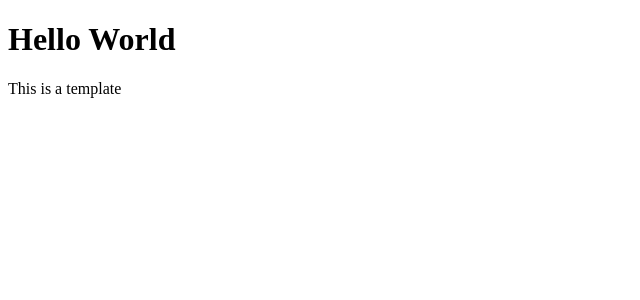
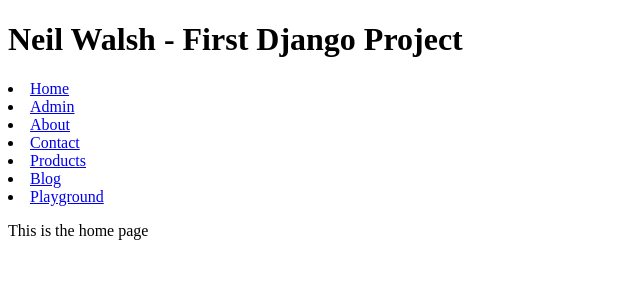
Before and after one commit to nwalsh1/django_test_env, a Django app: page / in a window 1280 px wide. Shown: the top 300 px of the page, without its empty margins (0-640 px from the left). Run offline with Django 5.2, Linux system fonts and the light colour scheme.

Commit message:
Added navbar to base.html for easier navigation

```diff
--- a/playground/urls.py
+++ b/playground/urls.py
@@ -2,7 +2,8 @@
 from django.urls import path
 from . import views #to reference views
 
+app_name = 'playground'
 #url configurations
 urlpatterns = [
-    path('hello/',views.say_hello,), #this is the url we will use to access this view
+    path('hello/',views.say_hello,name = "hello"), #this is the url we will use to access this view
 ]
--- a/templates/base.html
+++ b/templates/base.html
@@ -1,13 +1,21 @@
 <!doctype html>
 <html>
 <head>
-    <title> Some Example Title</title>
+    <title> Neil Walsh - First Django Project</title>
 </head>
 <body>
     {% comment %} {% include 'navbar.html' %} {% endcomment %}
+    <h1>Neil Walsh - First Django Project</h1>
+    <li> <a href="{% url 'home' %}">Home</a></li>
+    <li> <a href="{% url 'admin:index' %}">Admin</a></li>
+    <li> <a href="{% url 'about' %}">About</a></li>
+    <li> <a href="{% url 'contact' %}">Contact</a></li>
+    <li> <a href="{% url 'products:product-list' %}">Products</a></li>
+    <li> <a href="{% url 'articles:article-list' %}">Blog</a></li>
+    <li> <a href="{% url 'playground:hello' %}">Playground</a></li>
 
     {% block content %}
     replace me
     {% endblock %}
-    </body>
+</body>
 </html>
--- a/templates/home.html
+++ b/templates/home.html
@@ -1,7 +1,5 @@
 {% extends "base.html" %}
 
 {% block content %}
-    <h1>Hello World</h1>
-
-    <p>This is a template</p>
+    <p>This is the home page</p>
 {% endblock %}
```
Also changed, not shown: db.sqlite3.
